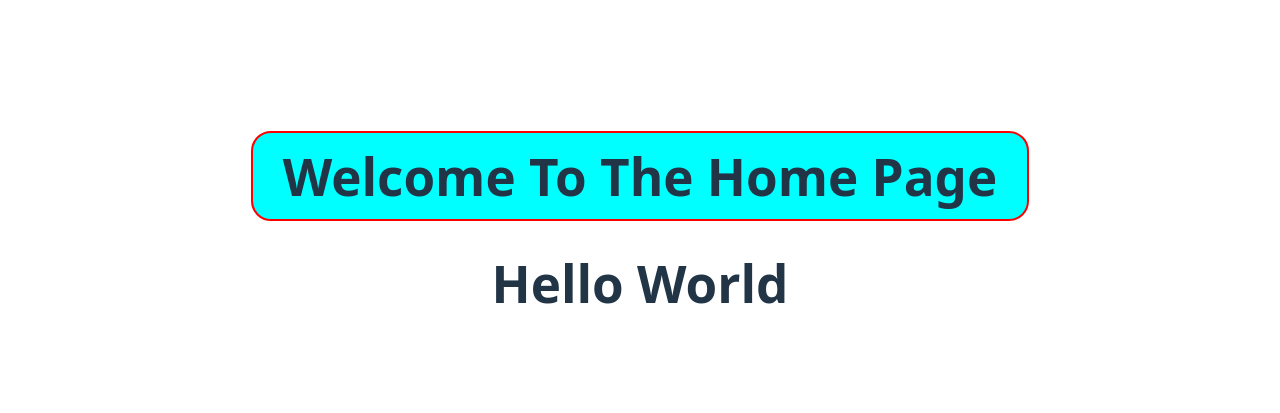
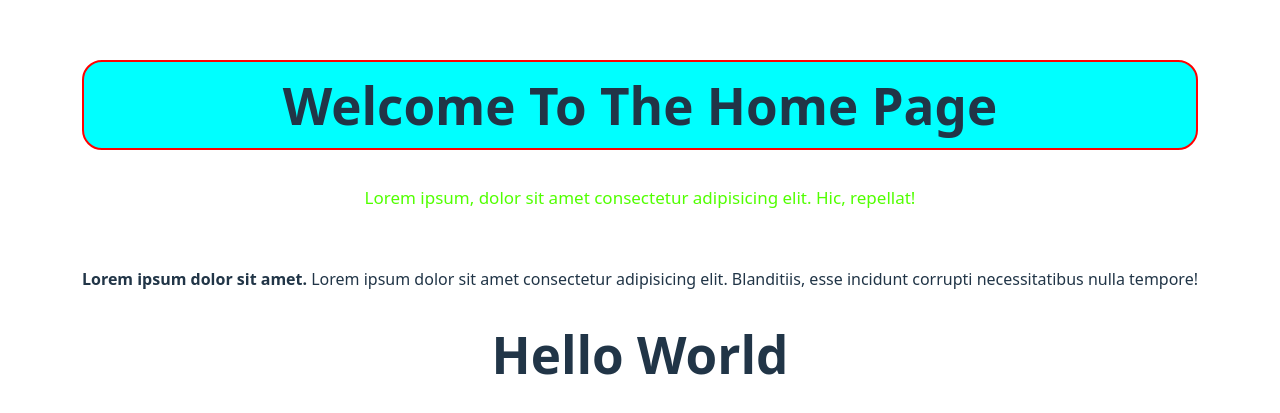
Before and after one commit to ridwanahmedxix/React-, a React (Vite) app in the folder Lesson/Lesson-1/: page / in a window 1280 px wide. Shown: the part 179-592 px from the top of the page. Built offline with nearby package versions, Linux system fonts and the light colour scheme.

Commit message:
Blog Component Create

```diff
--- a/Lesson/Lesson-1/src/App.jsx
+++ b/Lesson/Lesson-1/src/App.jsx
@@ -1,9 +1,11 @@
 import "./App.css";
+import Blog from "./components/Blog/Blog";
 import Home from "./components/Home/Home";
 function App() {
   return (
     <>
       <Home></Home>
+      <Blog></Blog>
       <h1>Hello World </h1>
     </>
   );
--- /dev/null
+++ b/Lesson/Lesson-1/src/components/Blog/Blog.css
@@ -0,0 +1,4 @@
+.firstPara {
+  color: rgb(81, 255, 0);
+  font-size: 17px;
+}
--- /dev/null
+++ b/Lesson/Lesson-1/src/components/Blog/Blog.jsx
@@ -0,0 +1,19 @@
+import "./Blog.css";
+
+const Blog = () => {
+  return (
+    <div>
+      <p className="firstPara">
+        Lorem ipsum, dolor sit amet consectetur adipisicing elit. Hic, repellat!
+      </p>
+      <br />
+      <p>
+        <b>Lorem ipsum dolor sit amet.</b> Lorem ipsum dolor sit amet
+        consectetur adipisicing elit. Blanditiis, esse incidunt corrupti
+        necessitatibus nulla tempore!{" "}
+      </p>
+    </div>
+  );
+};
+
+export default Blog;
```
